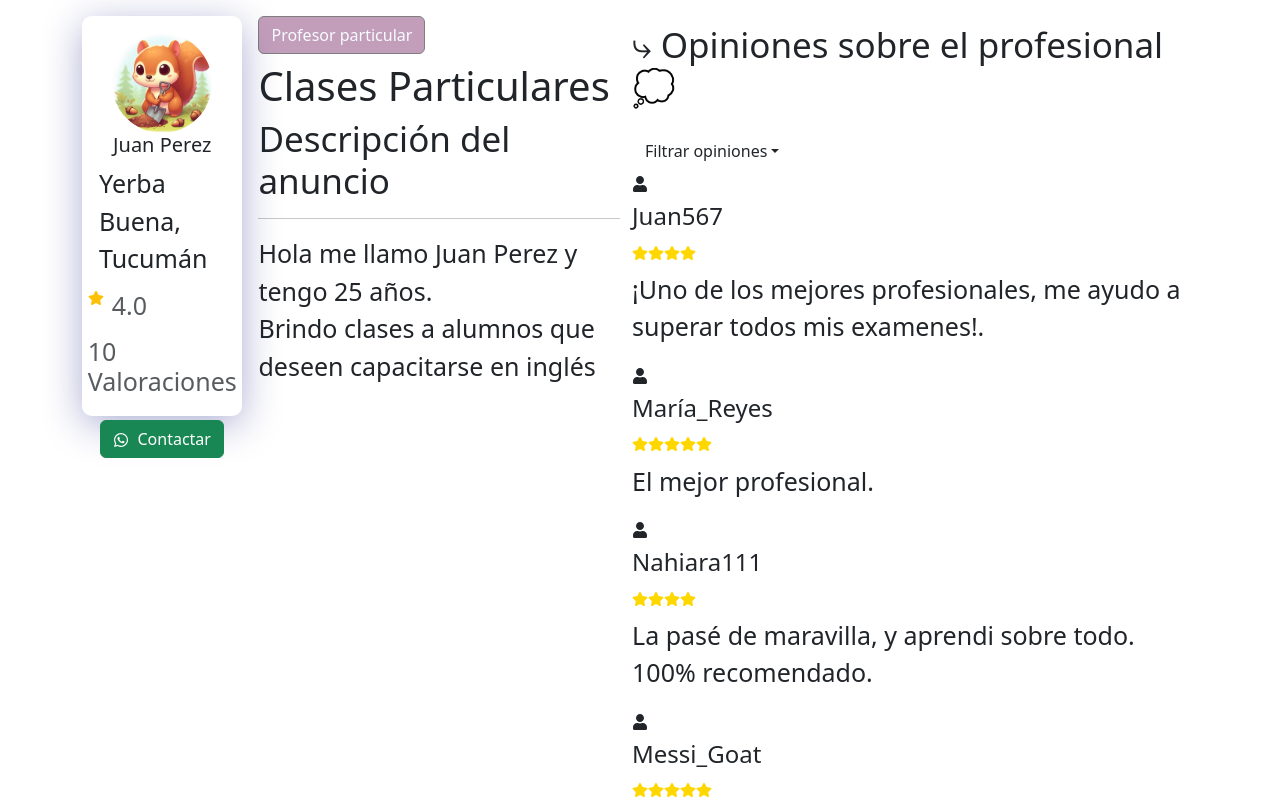
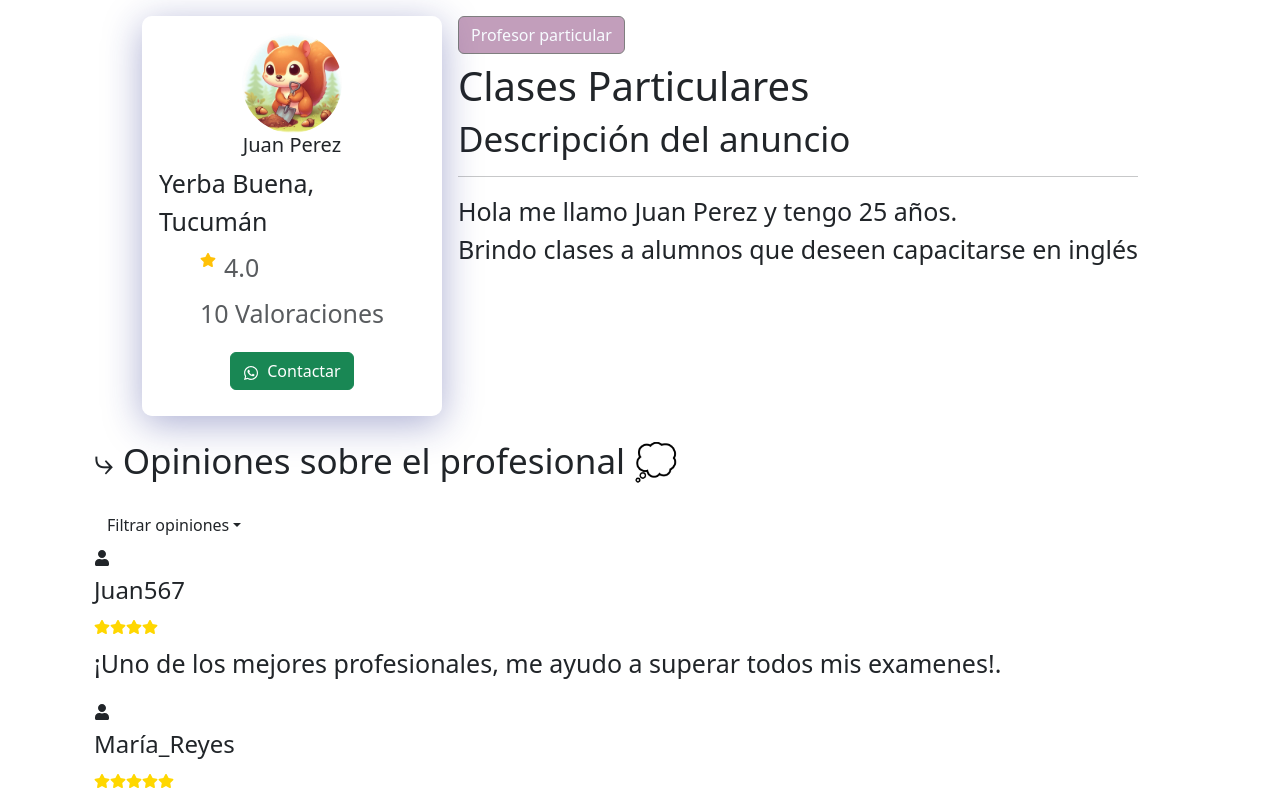
Before and after one commit to FranprzDev/LaburandoAndo, a React (Vite) app: page /detalleDelProfesional in a window 1280 px wide. Shown: the top 800 px of the page. Built offline with nearby package versions, Linux system fonts and the light colour scheme.

Commit message:
solucione el problema de vista en dispositivos de escritorio

```diff
--- a/src/pages/DetalleDelProfesional.jsx
+++ b/src/pages/DetalleDelProfesional.jsx
@@ -10,7 +10,7 @@ import Opiniones from '../components/Opiniones';
 
 const DetalleDelProfesional = () => {
   return (
-    <Container className='contenedor-detalle'>
+    <Container>
     <section className='d-flex mb-4 justify-content-center contenedor-detalle'>
       <Card className='me-3 mt-3 card-detalle'  >
       <div>
```
